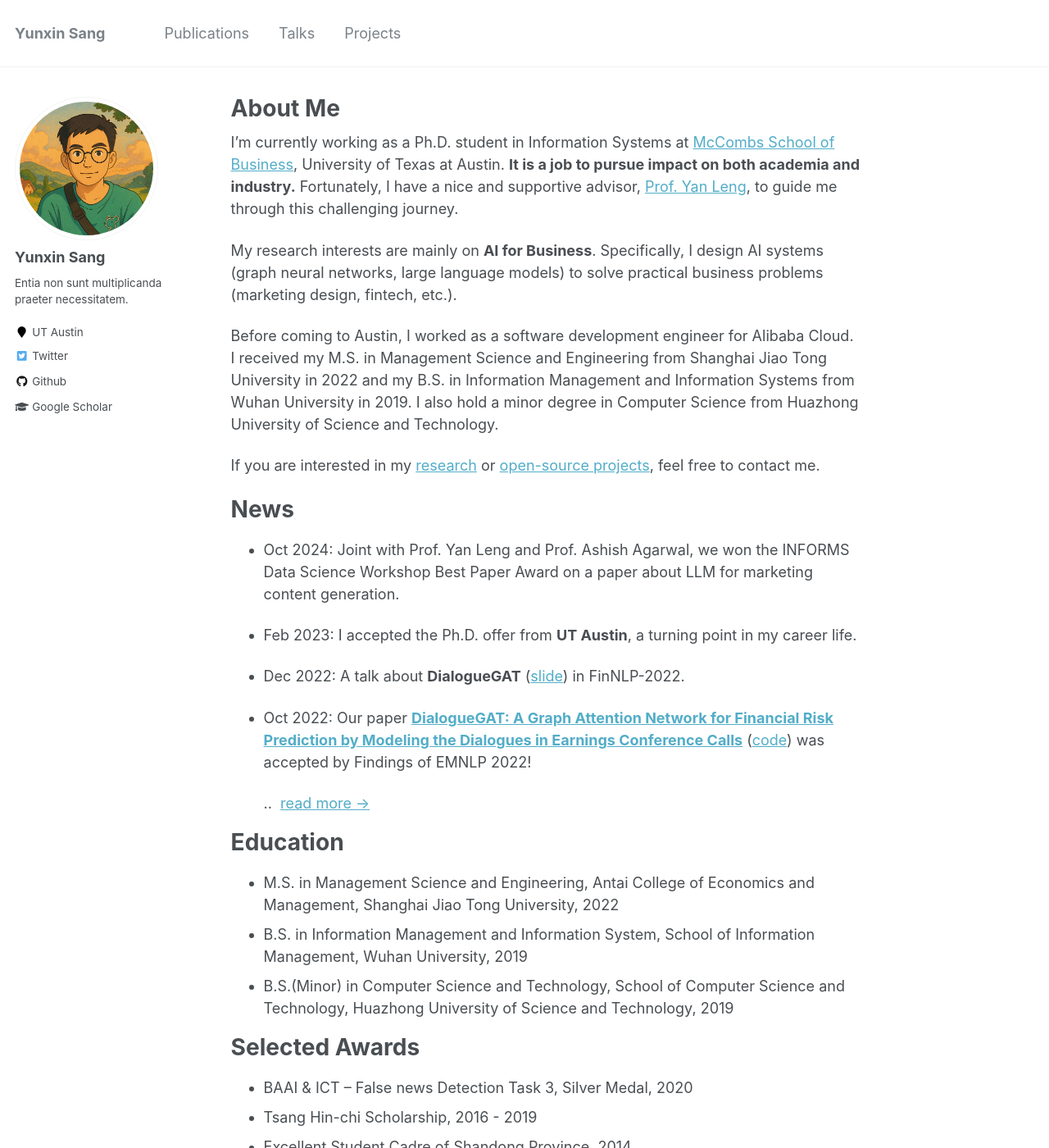
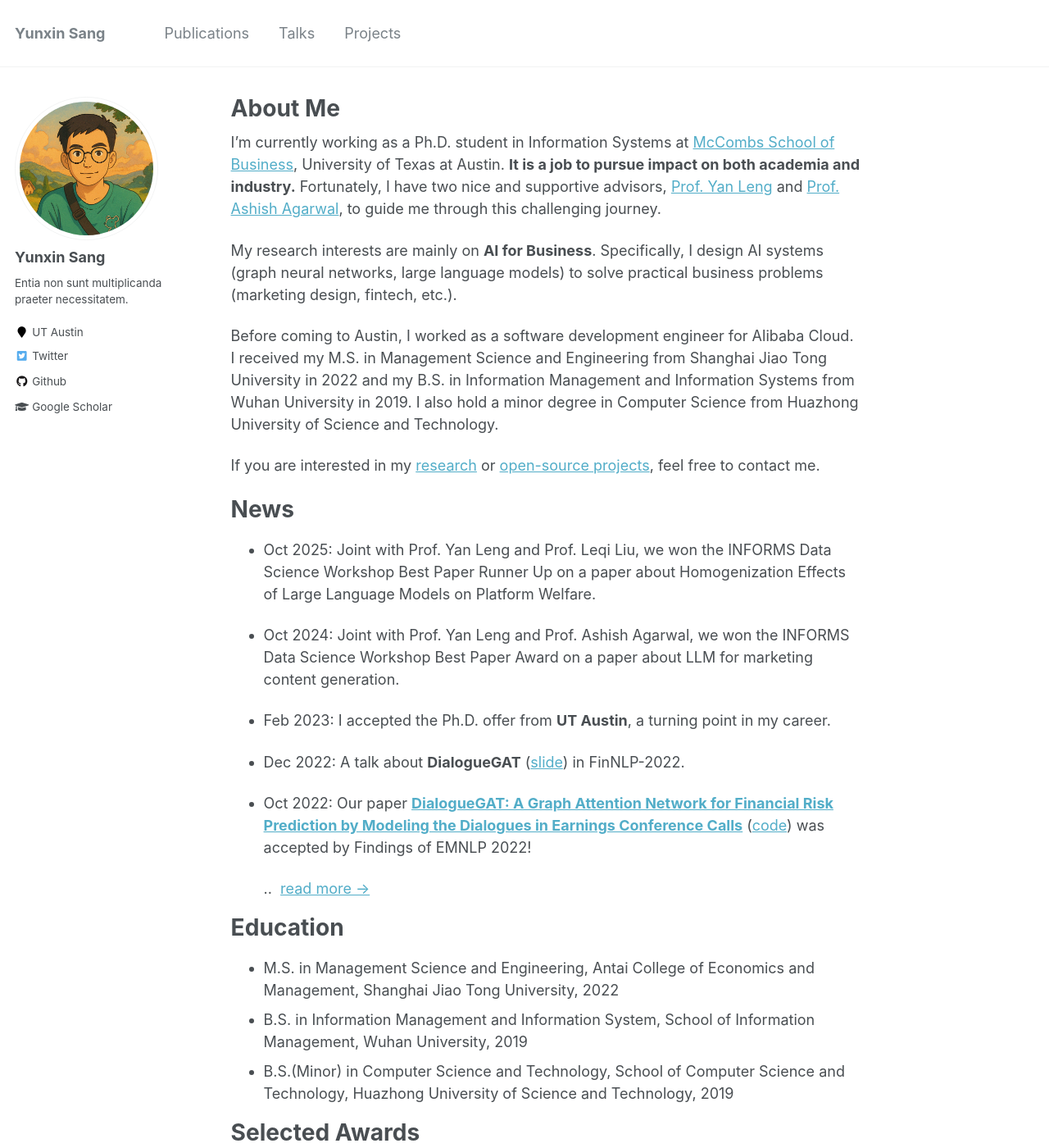
Before and after one commit to sangyx/sangyx.github.io, a Jekyll site: the page built from _pages/about.md, in a window 1280 px wide and 1400 px high. Shown: the whole window at 82% size. Built offline with Jekyll 4.4.1, drawn with Linux system fonts in a browser that asks for light colours; some of the changed text lies outside the part shown.

Commit message:
Revise advisor details and career description
Updated advisor information and corrected phrasing in the Ph.D. section.

```diff
--- a/_pages/about.md
+++ b/_pages/about.md
@@ -8,7 +8,7 @@ redirect_from:
   - /about.html
 ---
 
-I'm currently working as a Ph.D. student in Information Systems at [McCombs School of Business](https://www.mccombs.utexas.edu/), University of Texas at Austin. **It is a job to pursue impact on both academia and industry.** Fortunately, I have a nice and supportive advisor, [Prof. Yan Leng](https://yleng.github.io/www/), to guide me through this challenging journey.
+I'm currently working as a Ph.D. student in Information Systems at [McCombs School of Business](https://www.mccombs.utexas.edu/), University of Texas at Austin. **It is a job to pursue impact on both academia and industry.** Fortunately, I have two nice and supportive advisors, [Prof. Yan Leng](https://yleng.github.io/www/) and [Prof. Ashish Agarwal](https://sites.google.com/site/ashish1site/), to guide me through this challenging journey.
 
 My research interests are mainly on **AI for Business**. Specifically, I design AI systems (graph neural networks, large language models) to solve practical business problems (marketing design, fintech, etc.).
 
@@ -17,9 +17,11 @@ Before coming to Austin, I worked as a software development engineer for Alibaba
 If you are interested in my [research](https://sangyx.com/publications/) or [open-source projects](https://sangyx.com/projects/), feel free to contact me.
 
 # News
+- Oct 2025: Joint with Prof. Yan Leng and Prof. Leqi Liu, we won the INFORMS Data Science Workshop Best Paper Runner Up on a paper about Homogenization Effects of Large Language Models on Platform Welfare.
+
 - Oct 2024: Joint with Prof. Yan Leng and Prof. Ashish Agarwal, we won the INFORMS Data Science Workshop Best Paper Award on a paper about LLM for marketing content generation.
 
-- Feb 2023: I accepted the Ph.D. offer from **UT Austin**, a turning point in my career life.
+- Feb 2023: I accepted the Ph.D. offer from **UT Austin**, a turning point in my career.
 
 - Dec 2022: A talk about **DialogueGAT** ([slide](../files/slide/DialogueGAT-FinNLP-2022.pdf)) in FinNLP-2022.
 
@@ -45,7 +47,7 @@ If you are interested in my [research](https://sangyx.com/publications/) or [ope
 
 # Selected Awards
 
-- BAAI & ICT – False news Detection Task 3, Silver Medal, 2020
+- BAAI & ICT – False News Detection Task 3, Silver Medal, 2020
 - Tsang Hin-chi Scholarship, 2016 - 2019
 - Excellent Student Cadre of Shandong Province, 2014
 
```
